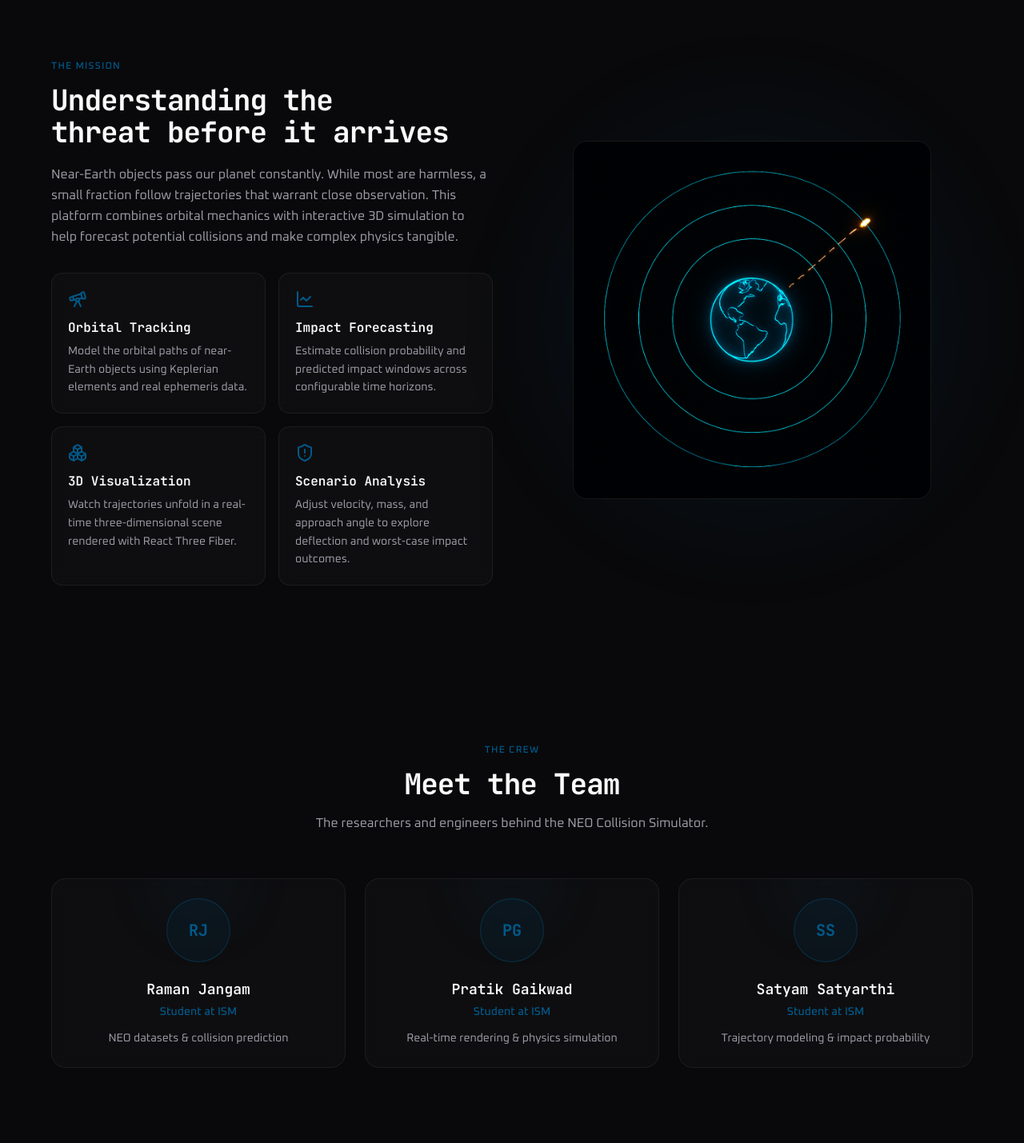
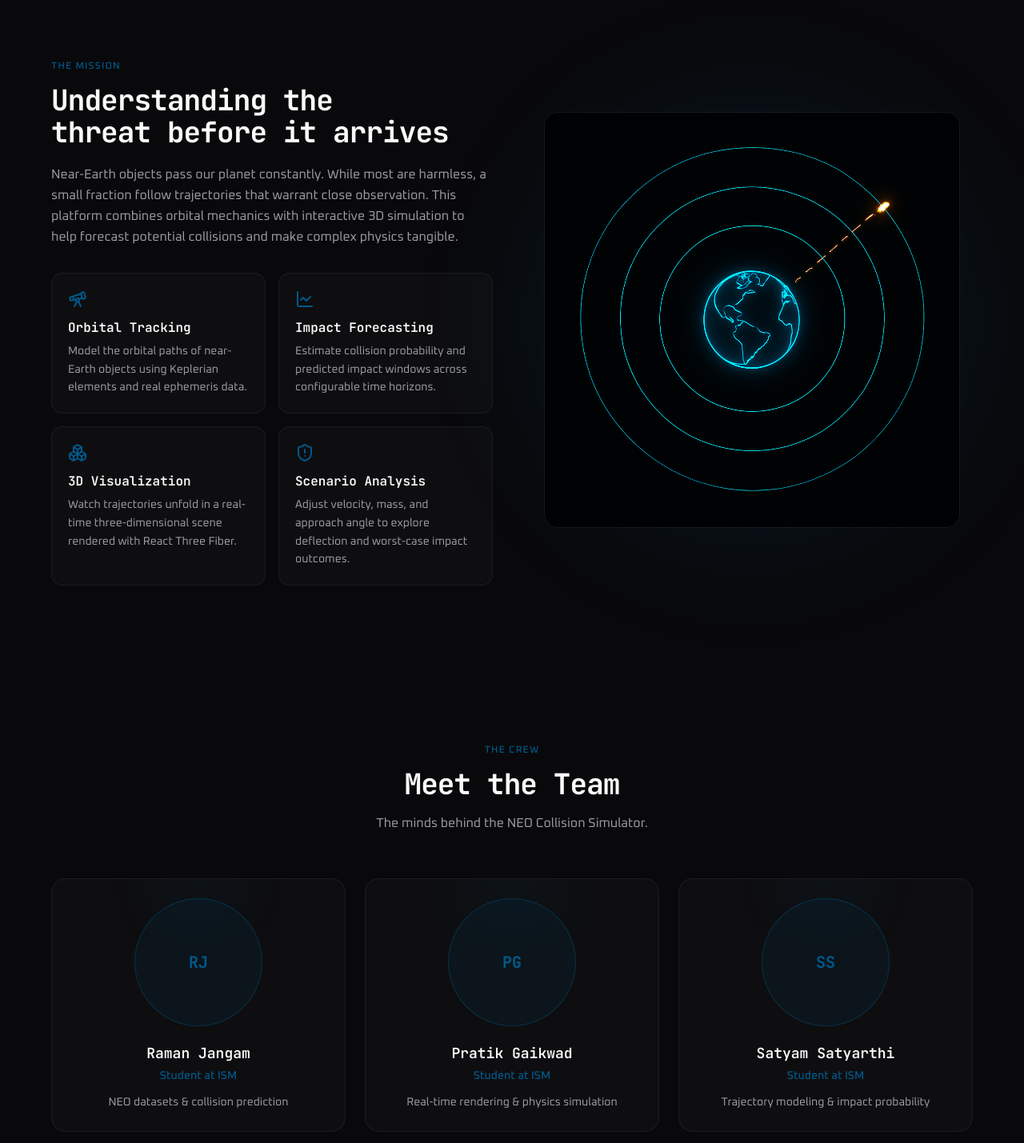
Before and after one commit to ghpratik/neo-collision-sim, a Next.js app in the folder web/: page / in a window 1280 px wide. Shown: the part 1020-2449 px from the top of the page at 80% size. Built offline with nearby package versions, Linux system fonts and the light colour scheme.

Commit message:
feat: refine styling in CtaFooter, Mission, and TeamSection components

```diff
--- a/web/components/cta-footer.tsx
+++ b/web/components/cta-footer.tsx
@@ -5,7 +5,7 @@ import { ArrowRight } from "lucide-react";
 export function CtaFooter() {
   return (
     <footer className="relative px-6 pb-12">
-      <div className="mx-auto max-w-5xl overflow-hidden rounded-3xl border border-primary/30 bg-primary/10 px-8 py-16 text-center backdrop-blur-sm">
+      <div className="mx-auto max-w-5xl overflow-hidden rounded-3xl border border-primary/30 bg-primary/10 px-8 py-16 text-center">
         <h2 className="font-heading text-3xl font-bold tracking-tight text-balance sm:text-4xl">
           Ready to run a collision scenario?
         </h2>
--- a/web/components/mission.tsx
+++ b/web/components/mission.tsx
@@ -39,11 +39,11 @@ export function Mission() {
     <section id="mission" className="relative px-6 py-24">
       <div className="mx-auto max-w-6xl">
         {/* Stats strip */}
-        <div className="grid grid-cols-2 gap-px overflow-hidden rounded-2xl border border-border/60 bg-border/40 lg:grid-cols-4">
+        <div className="grid grid-cols-2 gap-px overflow-hidden rounded-2xl border border-border/60 lg:grid-cols-4">
           {stats.map((stat) => (
             <div
               key={stat.label}
-              className="bg-card/60 p-6 text-center backdrop-blur-sm"
+              className="p-6 text-center bg-card/40 transition-colors hover:bg-background/50"
             >
               <div className="font-heading text-2xl font-bold text-primary sm:text-3xl">
                 {stat.value}
@@ -76,7 +76,7 @@ export function Mission() {
               {features.map((feature) => (
                 <div
                   key={feature.title}
-                  className="rounded-xl border border-border/60 bg-card/40 p-5 backdrop-blur-sm transition-colors hover:border-primary/50"
+                  className="rounded-xl border border-border/60 bg-card/40 p-5 transition-colors hover:border-primary/50"
                 >
                   <feature.icon className="h-6 w-6 text-primary" />
                   <h3 className="mt-3 font-heading text-base font-semibold">
@@ -90,7 +90,7 @@ export function Mission() {
             </div>
           </div>
 
-          <div className="relative mx-auto w-full max-w-md">
+          <div className="relative mx-auto w-full p-4">
             <div className="absolute -inset-4 -z-10 rounded-full bg-primary/10 blur-3xl" />
             <img
               src="/images/orbit-diagram.png"
--- a/web/components/team-section.tsx
+++ b/web/components/team-section.tsx
@@ -12,7 +12,7 @@ export function TeamSection() {
             Meet the Team
           </h2>
           <p className="mx-auto mt-4 max-w-2xl leading-relaxed text-muted-foreground text-pretty">
-            The researchers and engineers behind the NEO Collision Simulator.
+            The minds behind the NEO Collision Simulator.
           </p>
         </div>
 
@@ -20,10 +20,10 @@ export function TeamSection() {
           {team.map((member) => (
             <div
               key={member.name}
-              className="group relative overflow-hidden rounded-2xl border border-border/60 bg-card/40 p-6 text-center backdrop-blur-sm transition-colors hover:border-primary/50"
+              className="group relative overflow-hidden rounded-2xl border border-border/60 bg-card/40 p-6 text-center transition-colors hover:border-primary/50"
             >
               <div className="absolute -top-12 left-1/2 h-24 w-24 -translate-x-1/2 rounded-full bg-primary/20 blur-2xl transition-opacity group-hover:opacity-100 opacity-50" />
-              <div className="relative mx-auto flex h-20 w-20 items-center justify-center rounded-full border border-primary/40 bg-primary/10 font-heading text-xl font-bold text-primary">
+              <div className="relative mx-auto flex h-40 w-40 items-center justify-center rounded-full border border-primary/40 bg-primary/10 font-heading text-xl font-bold text-primary">
                 {member.initials}
               </div>
               <h3 className="mt-5 font-heading text-lg font-semibold">
```
